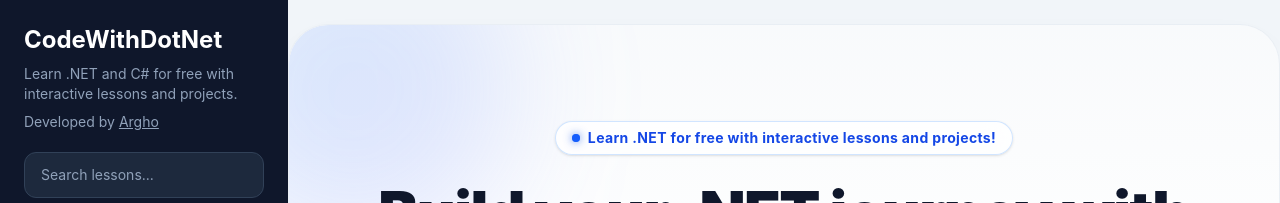
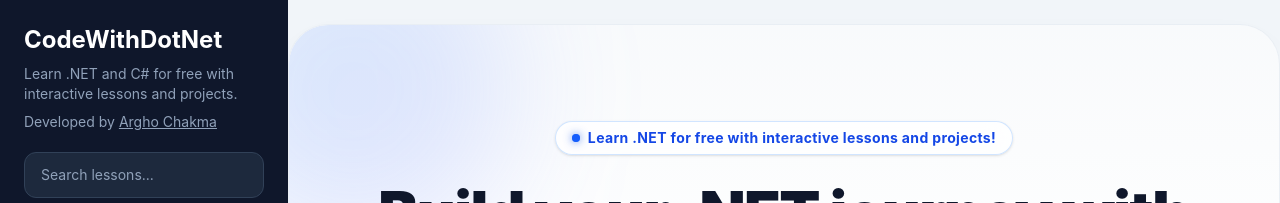
Before and after one commit to ArghoPH/codewithdotnet, a Vue app: page / in a window 1280 px wide. Shown: the top 203 px of the page. Built offline with nearby package versions, Linux system fonts and the light colour scheme.

Commit message:
Updated Sidebar

```diff
--- a/src/components/Sidebar.vue
+++ b/src/components/Sidebar.vue
@@ -66,7 +66,7 @@
         </p>
 
         <p class="mt-2 text-sm text-slate-400">
-            Developed by <a href="https://www.linkedin.com/in/argho-chakma-0442561ba/" class="underline">Argho</a>
+            Developed by <a href="https://www.linkedin.com/in/argho-chakma-0442561ba/" class="underline">Argho Chakma</a>
         </p>
 
         <div class="mt-5">
```
